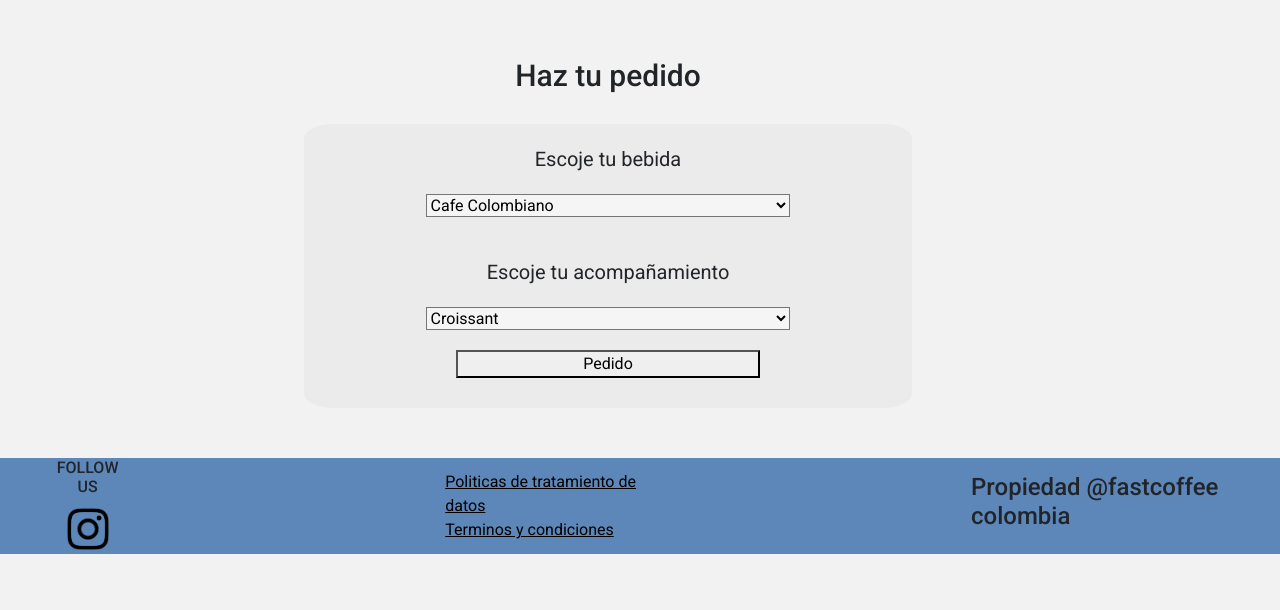
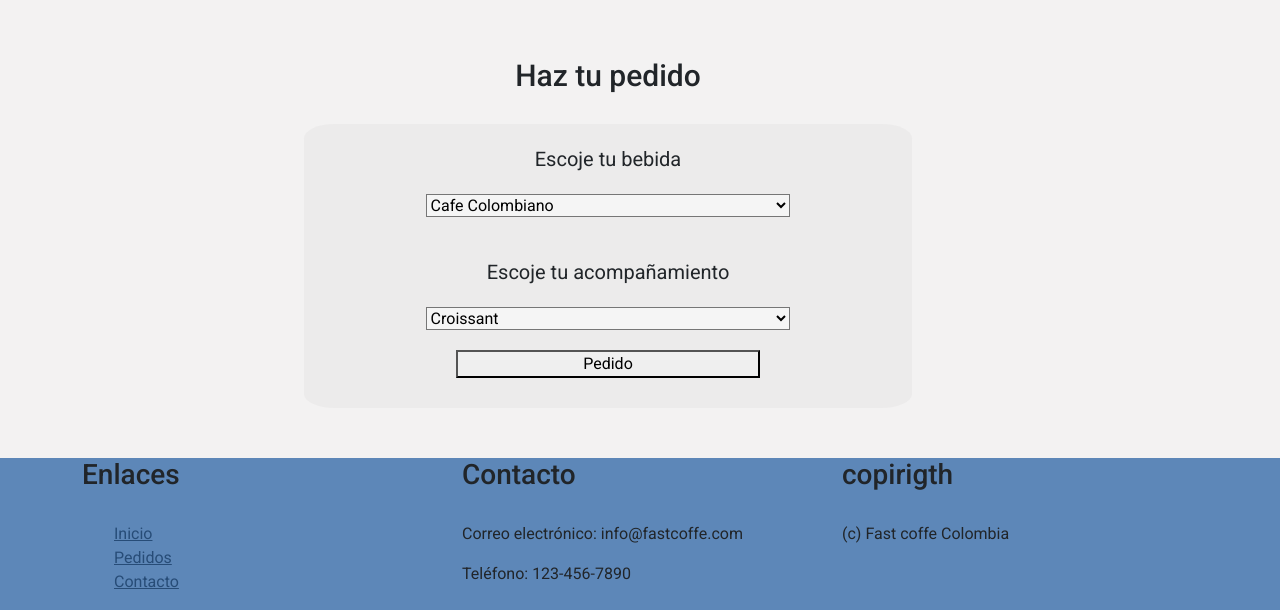
Before and after one commit to stwarprietom/fast_coffe, a plain HTML site: page pages/pedidos.html in a window 1280 px wide. Shown: the part 808-1418 px from the top of the page. Before the commit the page ends 1362 px from the top, so only its background shows below. Drawn offline with nearby package versions, Linux system fonts and the light colour scheme.

Commit message:
cambio de footer

```diff
--- a/css/style.css
+++ b/css/style.css
@@ -155,10 +155,8 @@ p{
 
 footer{
    background-color: #5d87b8 ;
-   display: flex;
-   gap: 320px;
-   justify-content: center;
-   align-items: center;
+   height: auto;
+
    }
 
 
@@ -406,8 +404,9 @@ text-align: center;
    }
 
    footer{
-     gap: 30px;
-     height: 15vh;
+
+     height: auto;
+
    }
 
    /* pagina de pedidos */
--- a/pages/pedidos.html
+++ b/pages/pedidos.html
@@ -145,29 +145,31 @@
       </section>
 
 
+    <!-- footer -->
+    <footer>
+      <div class="container m-auto">
+        <div class="row">
+          <div class="col-lg-4">
+            <h3>Enlaces</h3>
+            <ul>
+              <li><a href="#">Inicio</a></li>
+              <li><a href="./pages/pedidos.html">Pedidos</a></li>
+              <li><a href="./pages/contacto.html">Contacto</a></li>
+            </ul>
+          </div>
+          <div class="col-lg-4">
+            <h3>Contacto</h3>
+            <p>Correo electrónico: info@fastcoffe.com</p>
+            <p>Teléfono: 123-456-7890</p>
+          </div>
+          <div class="col-lg-4">
+            <h3>copirigth</h3>
+            <p>(c) Fast coffe Colombia</p>
+          </div>
+        </div>
+      </div>
+    </footer>
 
-  <!-- Inicio de footer -->
-  <footer>
-    <!-- social iconos -->
-    <section class="social">
-      <h4>FOLLOW US</h4>
-      <a href="https://www.instagram.com/" target="_blank">
-        <img
-          src="../source/imagenes/instagram.png"
-          alt="icono de instagram"
-        />
-      </a>
-    </section>
-
-    <!-- informacion  -->
-    <section class="politicas">
-      <a href="#">Politicas de tratamiento de datos</a> <br>
-      <a href="#">Terminos y condiciones</a>
-    </section>
-    <!-- copyright -->
-
-    <h4>Propiedad @fastcoffee colombia</h4>
-  </footer>
 
   <script src="https://cdn.jsdelivr.net/npm/bootstrap@5.3.2/dist/js/bootstrap.bundle.min.js" integrity="sha384-C6RzsynM9kWDrMNeT87bh95OGNyZPhcTNXj1NW7RuBCsyN/o0jlpcV8Qyq46cDfL" crossorigin="anonymous"></script>
 
```
Also changed, not shown: index.html (+14 -19 lines), pages/contacto.html (+24 -23 lines), pages/nosotros.html (+24 -21 lines), pages/sostenibilidad.html (+22 -20 lines).
